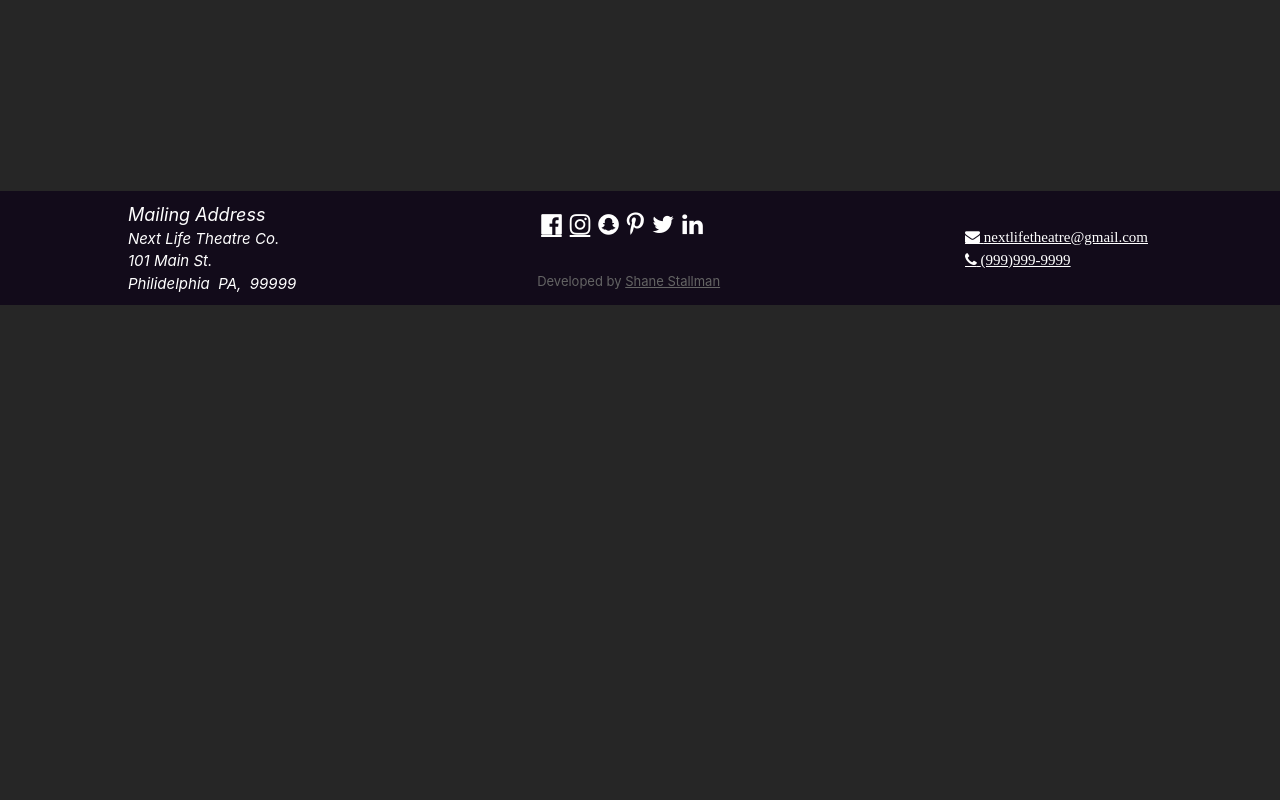
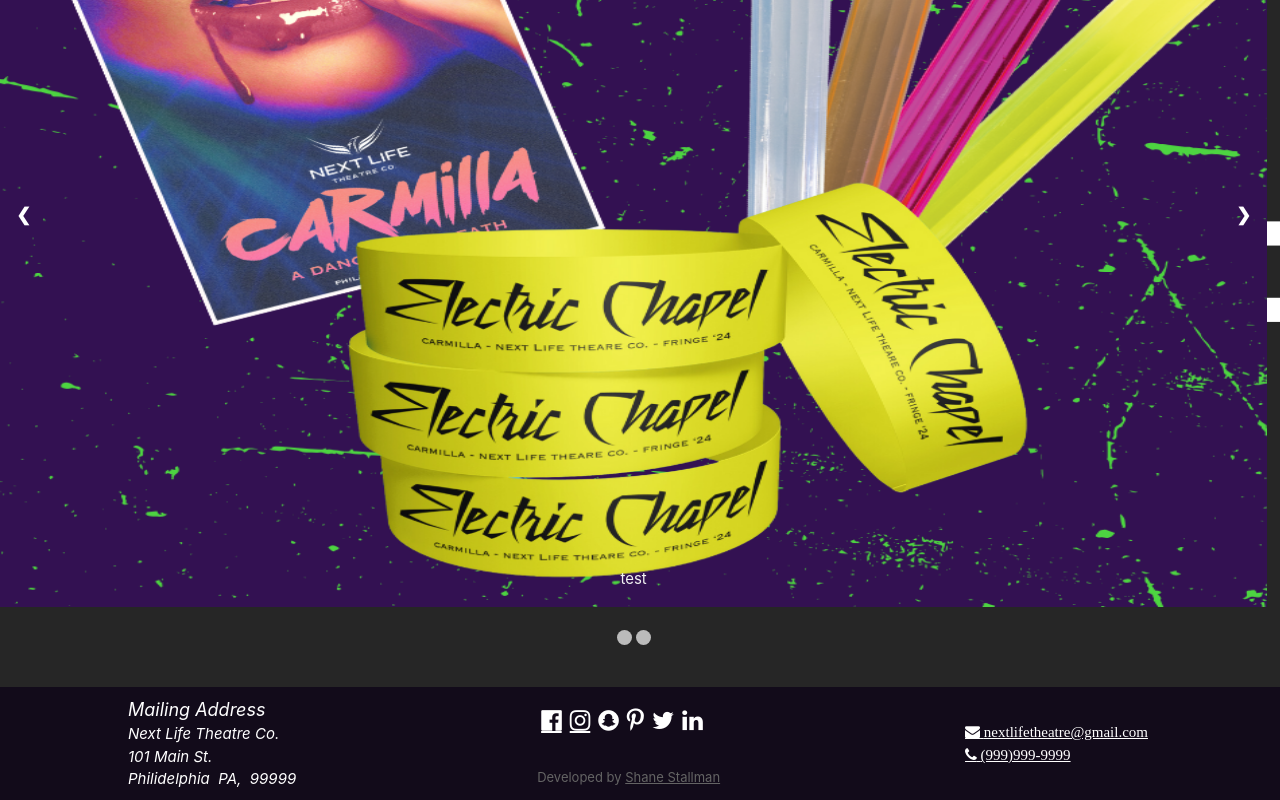
Before and after one commit to ShaneStallman/NextLifeTheatre, a React (Create React App) app: page /about in a window 1280 px wide. Shown: the part 673-1473 px from the top of the page. Before the commit the page ends 978 px from the top, so only its background shows below. Built offline with nearby package versions, Linux system fonts and the light colour scheme.

Commit message:
Added Slideshow and Instagram Feed

```diff
--- a/public/index.html
+++ b/public/index.html
@@ -8,6 +8,7 @@
       name="description"
       content="Web site created using create-react-app"
     />
+    <script src="https://static.elfsight.com/platform/platform.js" data-use-service-core defer></script>
     <link rel="stylesheet" href="https://www.w3schools.com/w3css/4/w3.css">
     <link rel="stylesheet" href="https://fonts.googleapis.com/css?family=Raleway">
     <link rel="stylesheet" href="https://cdnjs.cloudflare.com/ajax/libs/font-awesome/4.7.0/css/font-awesome.min.css">
--- a/src/About.tsx
+++ b/src/About.tsx
@@ -2,6 +2,7 @@
 import React, { useState } from "react";
 import {pageNavigation} from "./types";
 import { buildFooter } from "./components/Footer.tsx";
+import Slideshow from "./components/slideshow.tsx";
 import "./App.css";
 import "./About.css"
 
@@ -18,6 +19,7 @@
 
 The existence of queerness is political and in this story the politics and safety of queerness is addressed, celebrated, and looks forward at what new spaces we may develop as a community going forwards.
         </p>
+        <Slideshow/>
       </div>
        {footer}
         </div>
--- a/src/App.css
+++ b/src/App.css
@@ -21,6 +21,7 @@
 :root {
   --banner-height: 64px;
   color: white;
+  background-image: url('../public/nextlife.png');
   background-color: rgba(38, 38, 38, 1);
 }
 
@@ -40,18 +41,6 @@
   box-shadow: 0px 2px 10px black;
 }
 
-.mainBody{
-  height:flex;
-  width: 100vw;
-  position: relative;
-}
-
-.mainImg{
-  background-position: center;
-  background-size: cover;
-  min-height: 100vh;
-  position: relative;
-}
 .teamBlock{
 min-height: 100vh;
 position: relative;
--- a/src/Home.css
+++ b/src/Home.css
@@ -1,14 +1,25 @@
-.mainImg{
-    margin-top: 5vh;
-    min-height: 100vh;
-    position: relative;
-    background-image: "next life(logo_only).png";
-    justify-content: center;
+.homeBody{
     display: flex;
     flex-direction: column;
-
+    height: auto;
+    width: 99vw;
+    align-items: center;
+    margin-top: 10vh;
+    margin-bottom: 5vh;
+}
+.fa {
+    margin: 4px;
 }
 
-.fa{
-    margin: 4px;
+.mainBody {
+    display: flex;
+    height: 200vh;
 }
+
+.instagram {
+    display: flex !important;
+    width: 105vw !important;
+    align-self: center !important;
+    margin-left: 10vw !important;
+    margin-bottom: 5vh !important;
+}
--- a/src/Home.tsx
+++ b/src/Home.tsx
@@ -1,20 +1,18 @@
-
-import React, { useState } from "react";
-import {pageNavigation} from "./types";
+import React from "react";
 import { buildFooter } from "./components/Footer.tsx";
-import "./App.css"
+import Slideshow from "./components/slideshow.tsx";
 import "./Home.css"
 const Home = () => {
 const footer = buildFooter();
   return (
     <div>
-        <div className="mainBody" id="home">
-            <div className="mainImg">
-              <img src="nextlife.png" alt="Description of the image"></img>
-            </div>
-        </div>
-       {footer}
-        </div>
+      <div className="homeBody">
+        <img src="nextlife.png"/>
+        <Slideshow/>
+        <div className="elfsight-app-75812dd3-42e0-4241-9764-7863e47eddcd instagram" data-elfsight-app-lazy></div>
+        {footer}
+      </div>
+    </div>
   );
 }
 
--- a/src/Support.tsx
+++ b/src/Support.tsx
@@ -27,14 +27,18 @@
                 <h2 className="tierHeader">Tiered Donations</h2>
                 <div className="donationTiers">
                 <div className="top">
-                <img className="tiers" alt="apprentice" src="Apprentice.png"/>
+                  <a href="https://www.indiegogo.com/projects/carmilla-a-dance-with-death/payments/new#/review">
+                    <img className="tiers" alt="apprentice" src="Apprentice.png"/>
+                  </a>
                 <div className="tierInfo">
                 <i className="tierLabel">Tier 1: 25$</i>
                 <ul>
                   <li>A Commemorative "Electric Chapel" Nightclub Wristband</li>
                 </ul>
                 </div>
-                <img className="tiers" alt="vampire" src="Vampire.png"/>
+                  <a href="https://www.indiegogo.com/projects/carmilla-a-dance-with-death/payments/new#/review">
+                    <img className="tiers" alt="vampire" src="Vampire.png"/>
+                  </a>
                 <div className="tierInfo">
                 <i className="tierLabel">Tier 3: 100$</i>
                 <ul>
@@ -44,7 +48,9 @@
                 </div>
                 </div>
                 <div className="bottom">
-                <img className="tiers" alt="fledgling" src="Fledgling.png"/>
+                <a href="https://www.indiegogo.com/projects/carmilla-a-dance-with-death/payments/new#/review">
+                  <img className="tiers" alt="fledgling" src="Fledgling.png"/>
+                </a>
                 <div className="tierInfo">
                 <i className="tierLabel">Tier 2: 50$</i>
                 <ul>
@@ -52,7 +58,9 @@
                   <li>A Commemorative "Electric Chapel" Nightclub Wristband</li>
                 </ul>
                 </div>
-                <img className="tiers" alt="vampireRoyalty" src="VampireRoyalty.png"/>
+                  <a href="https://www.indiegogo.com/projects/carmilla-a-dance-with-death/payments/new#/review">
+                    <img className="tiers" alt="vampireRoyalty" src="VampireRoyalty.png"/>
+                  </a>
                 <div className="tierInfo">
                 <i className="tierLabel">Tier 4: 250$</i>
                 <ul>
--- a/src/TeamInfo.tsx
+++ b/src/TeamInfo.tsx
@@ -1,8 +1,26 @@
-import { jobPost, teamMember } from "./types";
+import { jobPost, teamMember, picture } from "./types";
 
 let teamInfo: teamMember[] = [];
 
 let jobList: jobPost[] = [];
+
+let pictureArray: picture[] = [];
+
+const Test: picture = {
+    src: "Vampire.png",
+    alt: "test",
+    caption: "test"
+};
+
+pictureArray.push(Test);
+
+const Test2: picture = {
+    src: "VampireRoyalty.png",
+    alt: "test",
+    caption: "test"
+};
+
+pictureArray.push(Test2);
 
 const Brayden: teamMember = {
     name: "Brayden Stallman",
@@ -51,4 +69,4 @@
 
 jobList.push(Dancer);
 
-export {contactInfo, teamInfo, jobList};
+export {contactInfo, teamInfo, jobList, pictureArray};
--- a/src/components/Footer.css
+++ b/src/components/Footer.css
@@ -6,6 +6,7 @@
     justify-content:space-between;
     align-items: center;
     position: relative;
+    width: 100vw;
   }
 
   .address{
--- /dev/null
+++ b/src/components/slideshow.css
@@ -0,0 +1,96 @@
+* {box-sizing:border-box}
+
+/* Slideshow container */
+.slideshow-container {
+  width: 99vw;
+  height: 100vh;
+  position: relative;
+  display: flex;
+  flex-direction: column;
+  margin-bottom: 10vh;
+}
+
+/* Hide the images by default */
+.mySlides {
+  display: none;
+}
+
+/* Next & previous buttons */
+.prev, .next {
+  cursor: pointer;
+  position: absolute;
+  top: 50%;
+  width: auto;
+  margin-top: -22px;
+  padding: 16px;
+  color: white;
+  font-weight: bold;
+  font-size: 18px;
+  transition: 0.6s ease;
+  border-radius: 0 3px 3px 0;
+  user-select: none;
+}
+
+/* Position the "next button" to the right */
+.next {
+  right: 0;
+  border-radius: 3px 0 0 3px;
+}
+
+/* On hover, add a black background color with a little bit see-through */
+.prev:hover, .next:hover {
+  background-color: rgba(0,0,0,0.8);
+}
+
+/* Caption text */
+.text {
+  color: #f2f2f2;
+  font-size: 15px;
+  padding: 8px 12px;
+  position: absolute;
+  bottom: 8px;
+  width: 100%;
+  text-align: center;
+}
+
+/* Number text (1/3 etc) */
+.numbertext {
+  color: #f2f2f2;
+  font-size: 12px;
+  padding: 8px 12px;
+  position: absolute;
+  top: 0;
+}
+
+/* The dots/bullets/indicators */
+.dot {
+  cursor: pointer;
+  height: 15px;
+  width: 15px;
+  margin: 0 2px;
+  background-color: #bbb;
+  border-radius: 50%;
+  display: inline-block;
+  transition: background-color 0.6s ease;
+}
+
+.dot:hover {
+  background-color: #717171;
+}
+
+/* Fading animation */
+.fade {
+  animation-name: fade;
+  animation-duration: 1.5s;
+}
+
+@keyframes fade {
+  from {opacity: .4}
+  to {opacity: 1}
+}
+
+.current {
+    display: flex;
+    width: 99vw;
+    height: 100vh;
+  }
--- /dev/null
+++ b/src/components/slideshow.tsx
@@ -0,0 +1,60 @@
+import React, { useState } from "react";
+import { pictureArray } from "../TeamInfo.tsx";
+import "./slideshow.css";
+
+const Slideshow = () => {
+  const [slideIndex, setSlideIndex] = useState(0);
+
+  const plusSlides = (n) => {
+    showSlides(slideIndex + n);
+  };
+
+  const currentSlide = (n) => {
+    showSlides(n - 1);
+  };
+
+  const showSlides = (index) => {
+    let newIndex = index;
+    if (newIndex >= pictureArray.length) {
+      newIndex = 0;
+    } else if (newIndex < 0) {
+      newIndex = pictureArray.length - 1;
+    }
+    setSlideIndex(newIndex);
+  };
+
+  return (
+    <div className="slideshow-container">
+      {pictureArray.map((picture, index) => (
+        <div
+          className={`mySlides fade ${index === slideIndex ? "current" : ""}`}
+          key={index}
+        >
+          <div className="numbertext">
+            {index + 1} / {pictureArray.length}
+          </div>
+          <img src={picture.src} alt={picture.alt} style={{ width: "100%" }} />
+          <div className="text">{picture.caption}</div>
+        </div>
+      ))}
+      <a className="prev" onClick={() => plusSlides(-1)}>
+        &#10094;
+      </a>
+      <a className="next" onClick={() => plusSlides(1)}>
+        &#10095;
+      </a>
+      <br />
+      <div style={{ textAlign: "center" }}>
+        {pictureArray.map((_, index) => (
+          <span
+            className={`dot ${index === slideIndex ? "active" : ""}`}
+            key={index}
+            onClick={() => currentSlide(index + 1)}
+          ></span>
+        ))}
+      </div>
+    </div>
+  );
+};
+
+export default Slideshow;
--- a/src/types.ts
+++ b/src/types.ts
@@ -15,3 +15,9 @@
   description: string;
   form: string;
 };
+
+export type picture = {
+  src: string;
+  alt: string;
+  caption: string;
+};
```
